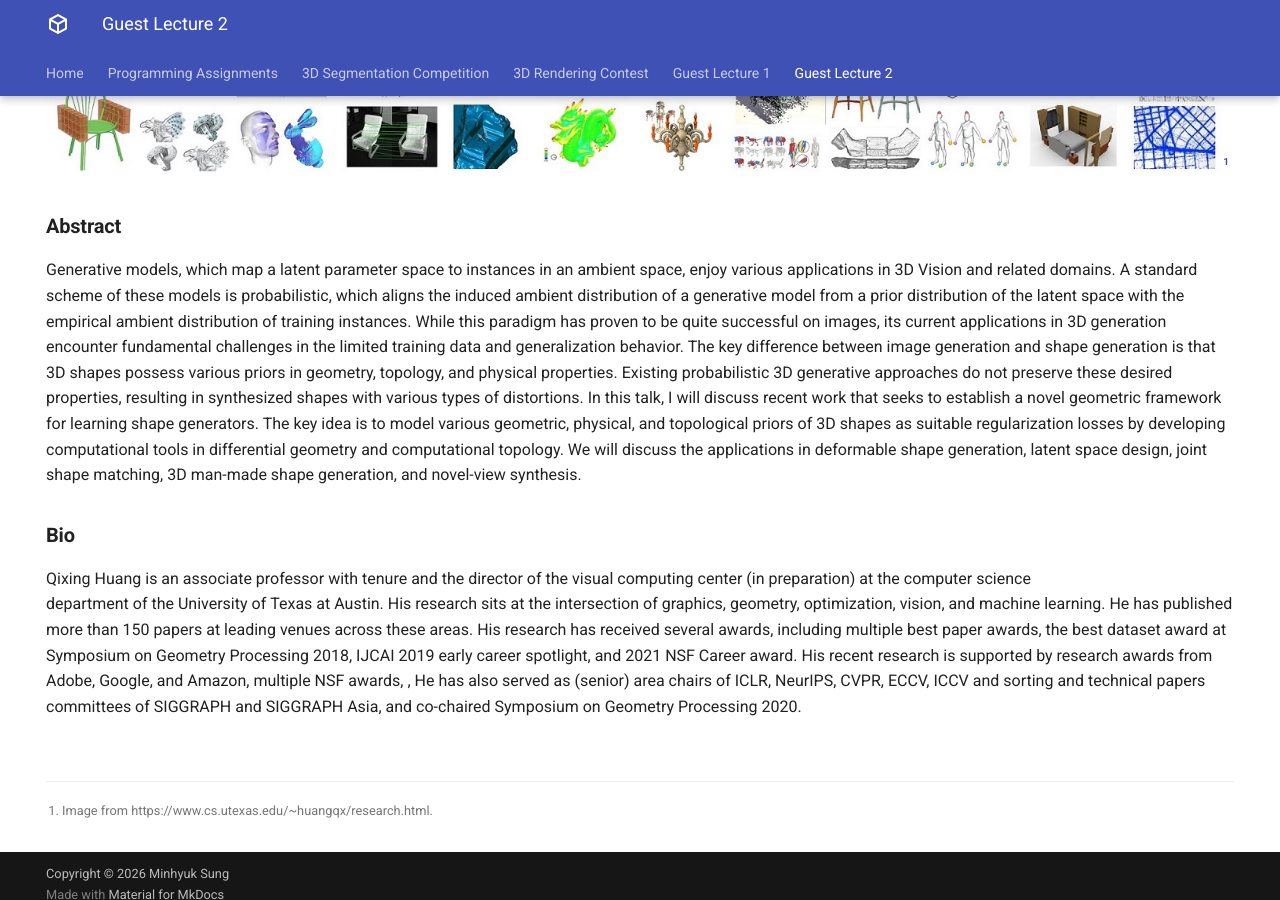
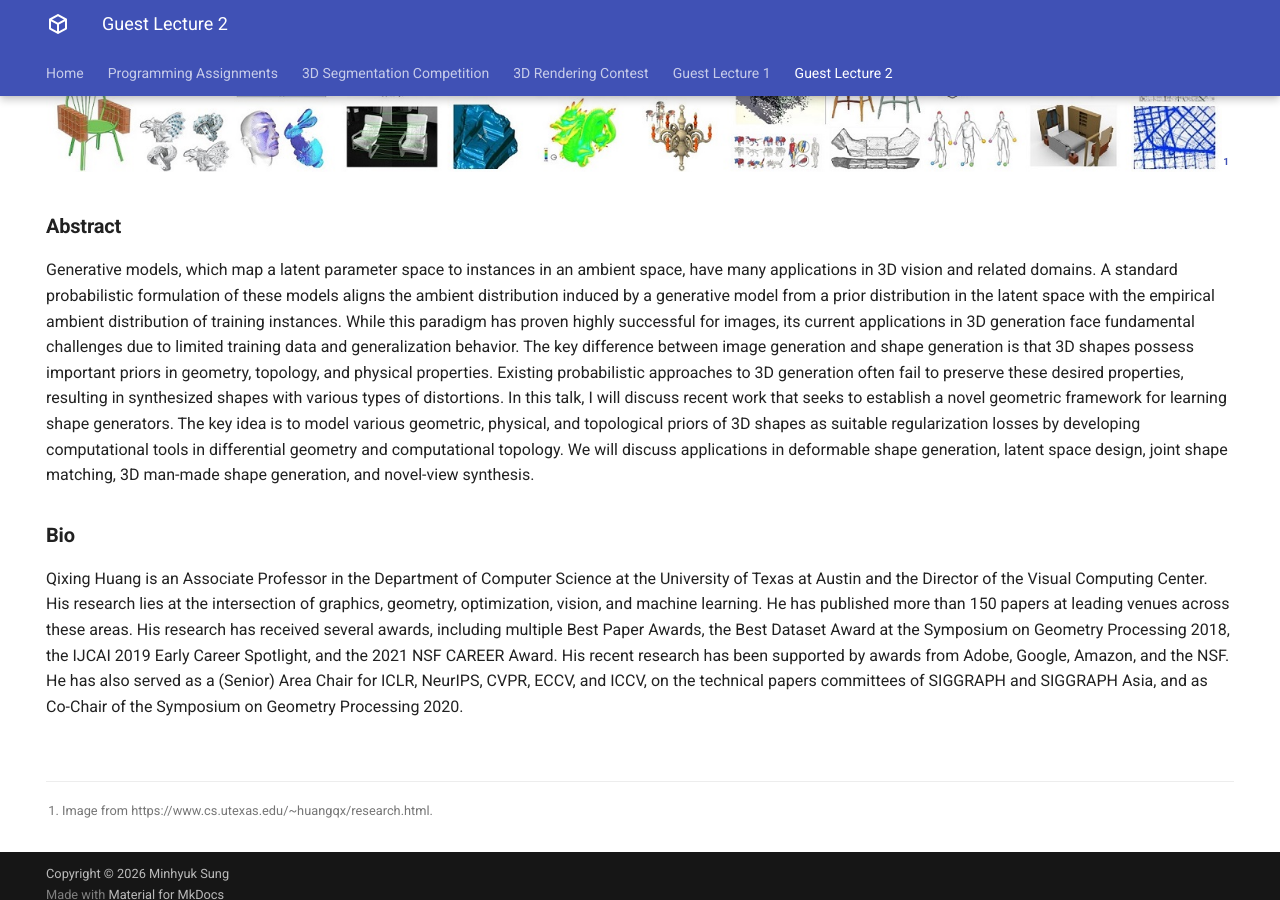
Before and after one commit to mhsung/kaist-cs479-spring-2026, an MkDocs documentation site: the page built from docs/guest-lecture-qixing-huang.md, in a window 1280 px wide and 900 px high, scrolled down 645 px. Built offline with MkDocs 1.6.1 and Material for MkDocs 9.7.7, drawn with Linux system fonts in a browser that asks for light colours.

Commit message:
Updated.

```diff
--- a/docs/guest-lecture-qixing-huang.md
+++ b/docs/guest-lecture-qixing-huang.md
@@ -16,11 +16,9 @@ hide:
 [^1]: Image from https://www.cs.utexas.edu/~huangqx/research.html.
 
 ### **Abstract**
-Generative models, which map a latent parameter space to instances in an ambient space, enjoy various applications in 3D Vision and related domains. A standard scheme of these models is probabilistic, which aligns the induced ambient distribution of a generative model from a prior distribution of the latent space with the empirical ambient distribution of training instances. While this paradigm has proven to be quite successful on images, its current applications in 3D generation encounter fundamental challenges in the limited training data and generalization behavior. The key difference between image generation and shape generation is that 3D shapes possess various priors in geometry, topology, and physical properties. Existing probabilistic 3D generative approaches do not preserve these desired properties, resulting in synthesized shapes with various types of distortions. In this talk, I will discuss recent work that seeks to establish a novel geometric framework for learning shape generators. The key idea is to model various geometric, physical, and topological priors of 3D shapes as suitable regularization losses by developing computational tools in differential geometry and computational topology. We will discuss the applications in deformable shape generation, latent space design, joint shape matching, 3D man-made shape generation, and novel-view synthesis.
-
+Generative models, which map a latent parameter space to instances in an ambient space, have many applications in 3D vision and related domains. A standard probabilistic formulation of these models aligns the ambient distribution induced by a generative model from a prior distribution in the latent space with the empirical ambient distribution of training instances. While this paradigm has proven highly successful for images, its current applications in 3D generation face fundamental challenges due to limited training data and generalization behavior. The key difference between image generation and shape generation is that 3D shapes possess important priors in geometry, topology, and physical properties. Existing probabilistic approaches to 3D generation often fail to preserve these desired properties, resulting in synthesized shapes with various types of distortions. In this talk, I will discuss recent work that seeks to establish a novel geometric framework for learning shape generators. The key idea is to model various geometric, physical, and topological priors of 3D shapes as suitable regularization losses by developing computational tools in differential geometry and computational topology. We will discuss applications in deformable shape generation, latent space design, joint shape matching, 3D man-made shape generation, and novel-view synthesis.
 
 ### **Bio**
-Qixing Huang is an associate professor with tenure and the director of the visual computing center (in preparation) at the computer science department of the University of Texas at Austin. His research sits at the intersection of graphics, geometry, optimization, vision, and machine learning. He has published more than 150 papers at leading venues across these areas. His research has received several awards, including multiple best paper awards, the best dataset award at Symposium on Geometry Processing 2018, IJCAI 2019 early career spotlight, and 2021 NSF Career award. His recent research is supported by research awards from Adobe, Google, and Amazon, multiple NSF awards, , He has also served as (senior) area chairs of ICLR, NeurIPS, CVPR, ECCV, ICCV and sorting and technical papers committees of SIGGRAPH and SIGGRAPH Asia, and co-chaired Symposium on Geometry Processing 2020.
-
+Qixing Huang is an Associate Professor in the Department of Computer Science at the University of Texas at Austin and the Director of the Visual Computing Center. His research lies at the intersection of graphics, geometry, optimization, vision, and machine learning. He has published more than 150 papers at leading venues across these areas. His research has received several awards, including multiple Best Paper Awards, the Best Dataset Award at the Symposium on Geometry Processing 2018, the IJCAI 2019 Early Career Spotlight, and the 2021 NSF CAREER Award. His recent research has been supported by awards from Adobe, Google, Amazon, and the NSF. He has also served as a (Senior) Area Chair for ICLR, NeurIPS, CVPR, ECCV, and ICCV, on the technical papers committees of SIGGRAPH and SIGGRAPH Asia, and as Co-Chair of the Symposium on Geometry Processing 2020.
 
 <br />
```
Also changed, not shown: docs/guest-lecture-clement-jambon.md (+1 -2 lines).
